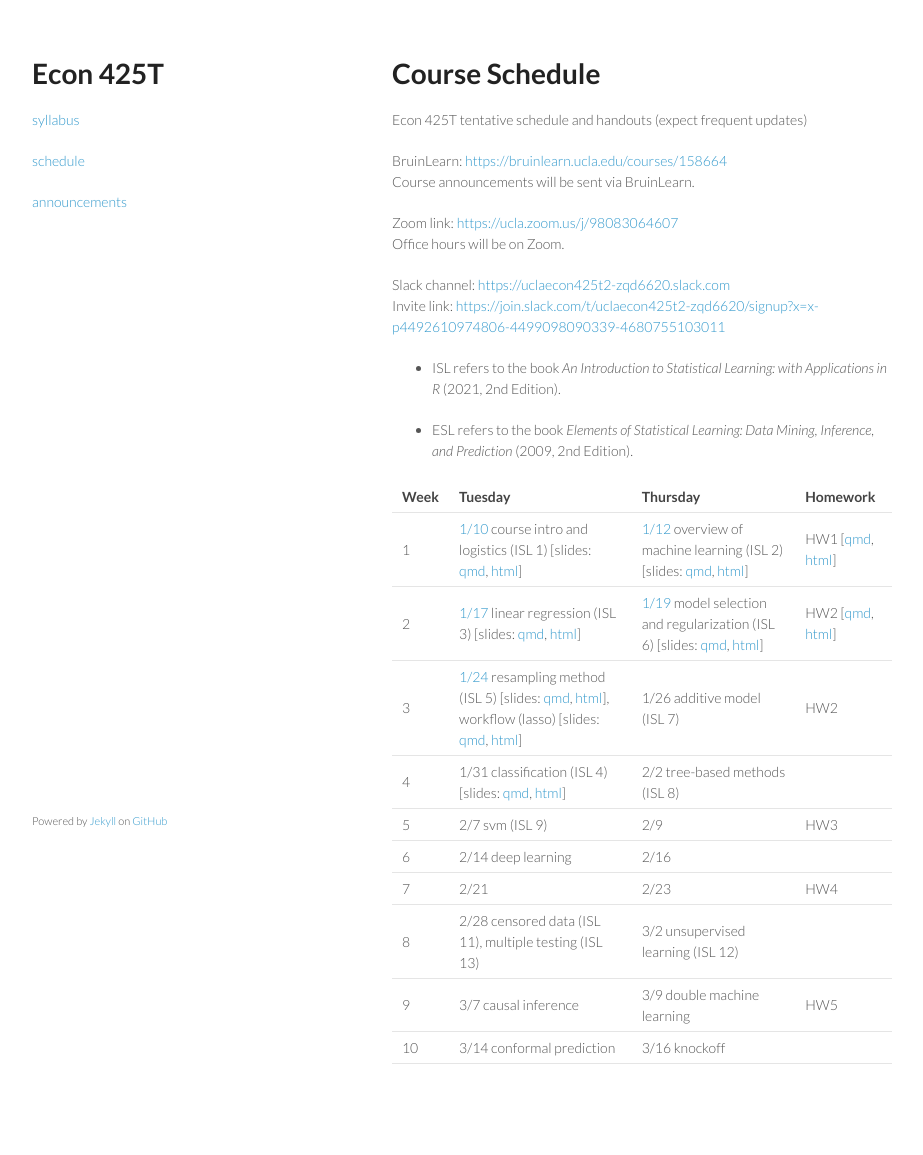
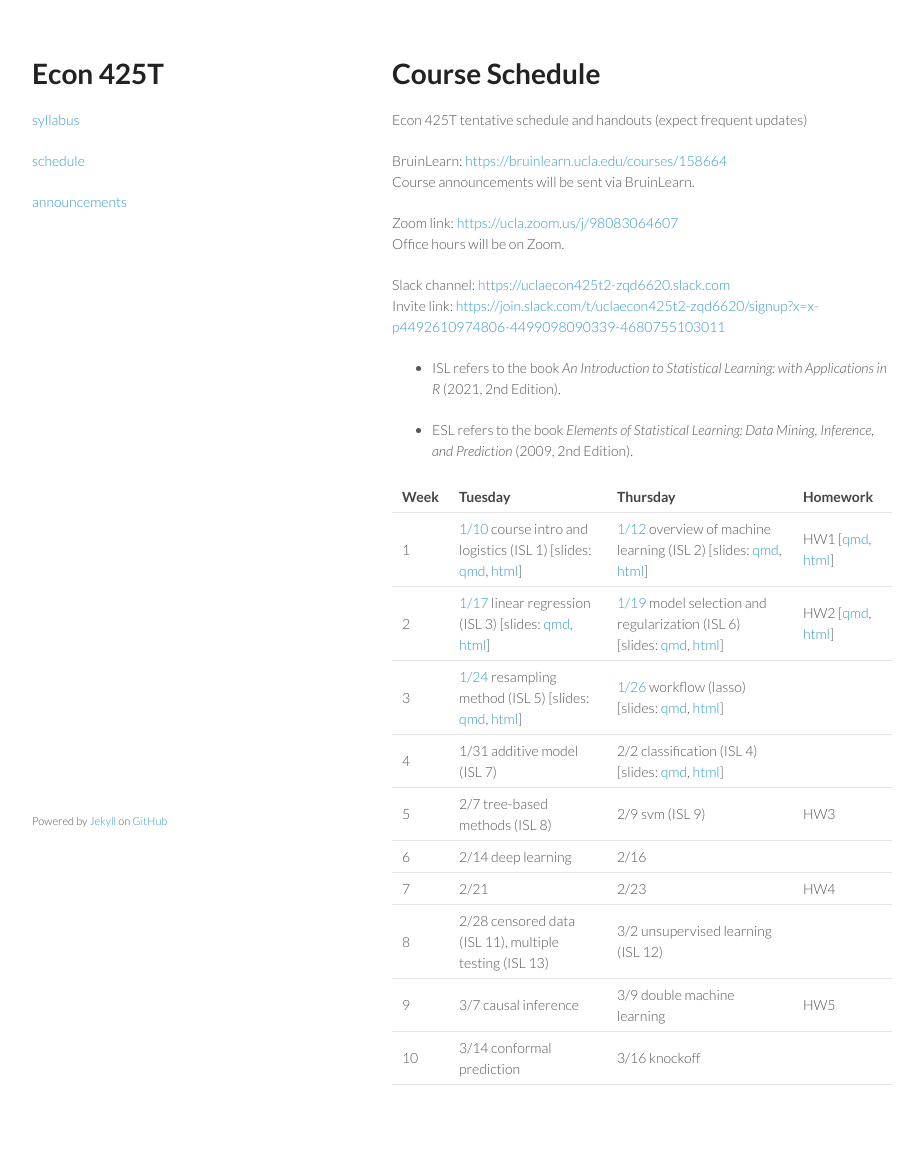
Before and after one commit to ucla-econ-425t/2023winter, a Jekyll site: the page built from schedule/schedule.md, in a window 1280 px wide. Shown: the whole page, without its empty margins (178-1101 px from the left). Built offline with Jekyll 4.4.1, drawn with Linux system fonts in a browser that asks for light colours; before the commit the page ends 1134 px from its top, so only the background shows below that.

```diff
--- a/schedule/schedule.md
+++ b/schedule/schedule.md
@@ -25,9 +25,9 @@ Invite link: <https://join.slack.com/t/uclaecon425t2-zqd6620/signup?x=x-p4492610
 |:-----------|:------------|:------------|:------------|
 | 1 | [1/10](https://ucla-econ-425t.github.io/2023winter/econ425twinter2023/2023/01/10/week1-day1.html) course intro and logistics (ISL 1) \[slides: [qmd](https://raw.githubusercontent.com/ucla-econ-425t/2023winter/master/slides/01-intro/intro.qmd), [html](../slides/01-intro/intro.html)\] | [1/12](https://ucla-econ-425t.github.io/2023winter/econ425twinter2023/2023/01/12/week1-day2.html) overview of machine learning (ISL 2) \[slides: [qmd](https://raw.githubusercontent.com/ucla-econ-425t/2023winter/master/slides/02-statlearn/statlearn.qmd), [html](../slides/02-statlearn/statlearn.html)\] | HW1 \[[qmd](https://raw.githubusercontent.com/ucla-econ-425t/2023winter/master/hw/hw1/hw1.qmd), [html](../hw/hw1/hw1.html)\] |
 | 2 | [1/17](https://ucla-econ-425t.github.io/2023winter/econ425twinter2023/2023/01/17/week2-day1.html) linear regression (ISL 3) \[slides: [qmd](https://raw.githubusercontent.com/ucla-econ-425t/2023winter/master/slides/03-linreg/linreg.qmd), [html](../slides/03-linreg/linreg.html)\] | [1/19](https://ucla-econ-425t.github.io/2023winter/econ425twinter2023/2023/01/19/week2-day2.html) model selection and regularization (ISL 6) \[slides: [qmd](https://raw.githubusercontent.com/ucla-econ-425t/2023winter/master/slides/06-modelselection/modelselection.qmd), [html](../slides/06-modelselection/modelselection.html)\] | HW2 \[[qmd](https://raw.githubusercontent.com/ucla-econ-425t/2023winter/master/hw/hw2/hw2.qmd), [html](../hw/hw2/hw2.html)\] |
-| 3 | [1/24](https://ucla-econ-425t.github.io/2023winter/econ425twinter2023/2023/01/24/week3-day1.html) resampling method (ISL 5) \[slides: [qmd](https://raw.githubusercontent.com/ucla-econ-425t/2023winter/master/slides/05-resampling/resampling.qmd), [html](../slides/05-resampling/resampling.html)\], workflow (lasso)  \[slides: [qmd](https://raw.githubusercontent.com/ucla-econ-425t/2023winter/master/slides/06-modelselection/workflow_lasso.qmd), [html](../slides/06-modelselection/workflow_lasso.html)\] | 1/26 additive model (ISL 7) | HW2 |
-| 4 | 1/31 classification (ISL 4) \[slides: [qmd](https://raw.githubusercontent.com/ucla-econ-425t/2023winter/master/slides/04-classification/classification.qmd), [html](../slides/04-classification/classification.html)\] | 2/2 tree-based methods (ISL 8) | |
-| 5 | 2/7 svm (ISL 9) | 2/9  | HW3 |
+| 3 | [1/24](https://ucla-econ-425t.github.io/2023winter/econ425twinter2023/2023/01/24/week3-day1.html) resampling method (ISL 5) \[slides: [qmd](https://raw.githubusercontent.com/ucla-econ-425t/2023winter/master/slides/05-resampling/resampling.qmd), [html](../slides/05-resampling/resampling.html)\] | [1/26](https://ucla-econ-425t.github.io/2023winter/econ425twinter2023/2023/01/26/week3-day2.html) workflow (lasso) \[slides: [qmd](https://raw.githubusercontent.com/ucla-econ-425t/2023winter/master/slides/06-modelselection/workflow_lasso.qmd), [html](../slides/06-modelselection/workflow_lasso.html)\] | |
+| 4 | 1/31 additive model (ISL 7) | 2/2 classification (ISL 4) \[slides: [qmd](https://raw.githubusercontent.com/ucla-econ-425t/2023winter/master/slides/04-classification/classification.qmd), [html](../slides/04-classification/classification.html)\] | |
+| 5 | 2/7 tree-based methods (ISL 8) | 2/9 svm (ISL 9) | HW3 |
 | 6 | 2/14 deep learning | 2/16 | |
 | 7 | 2/21  | 2/23  | HW4 |
 | 8 | 2/28 censored data (ISL 11), multiple testing (ISL 13) | 3/2 unsupervised learning (ISL 12) | |
```
Also changed, not shown: _posts/2023-01-26-week3-day2.md (added, +15 -0 lines).
